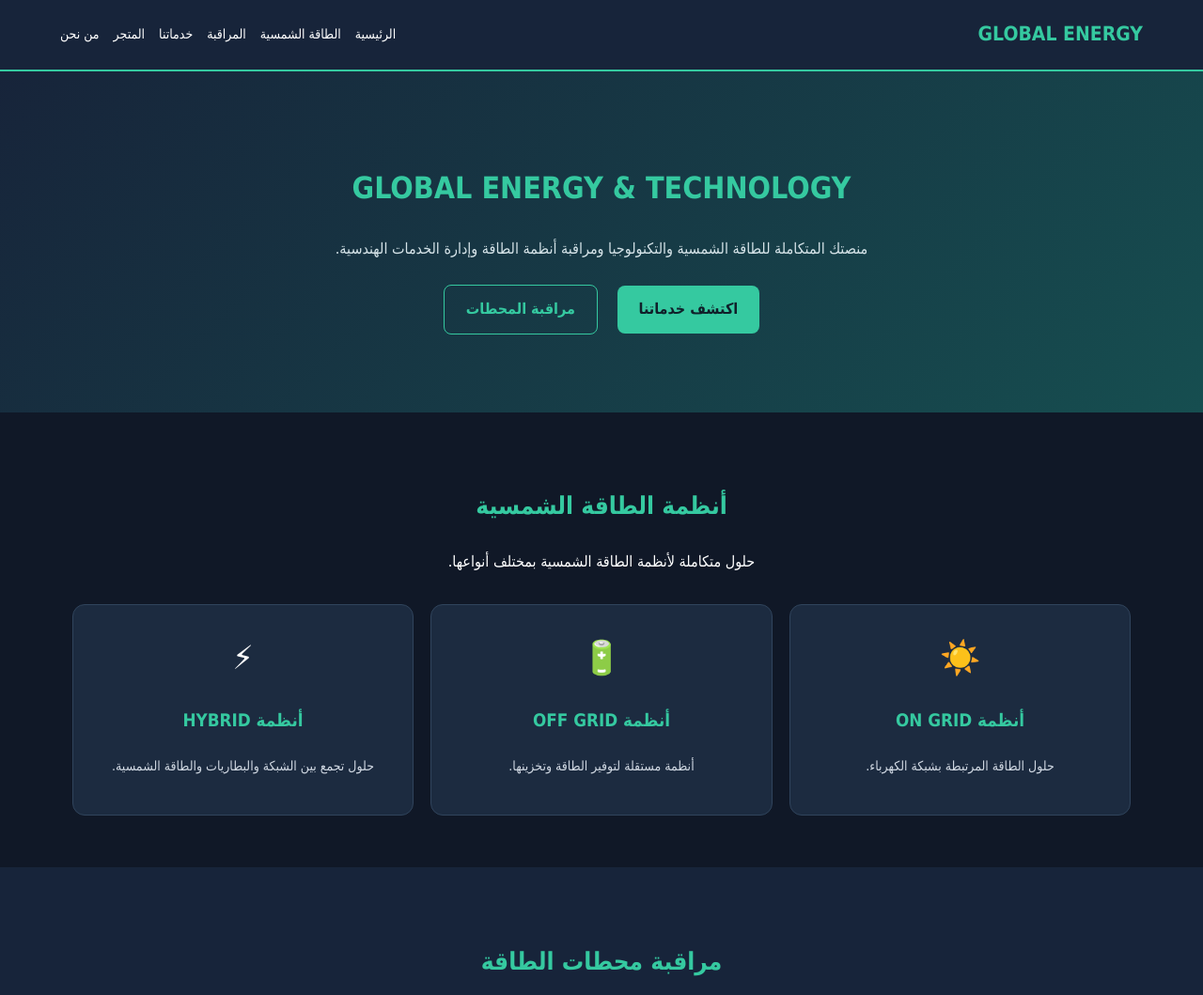
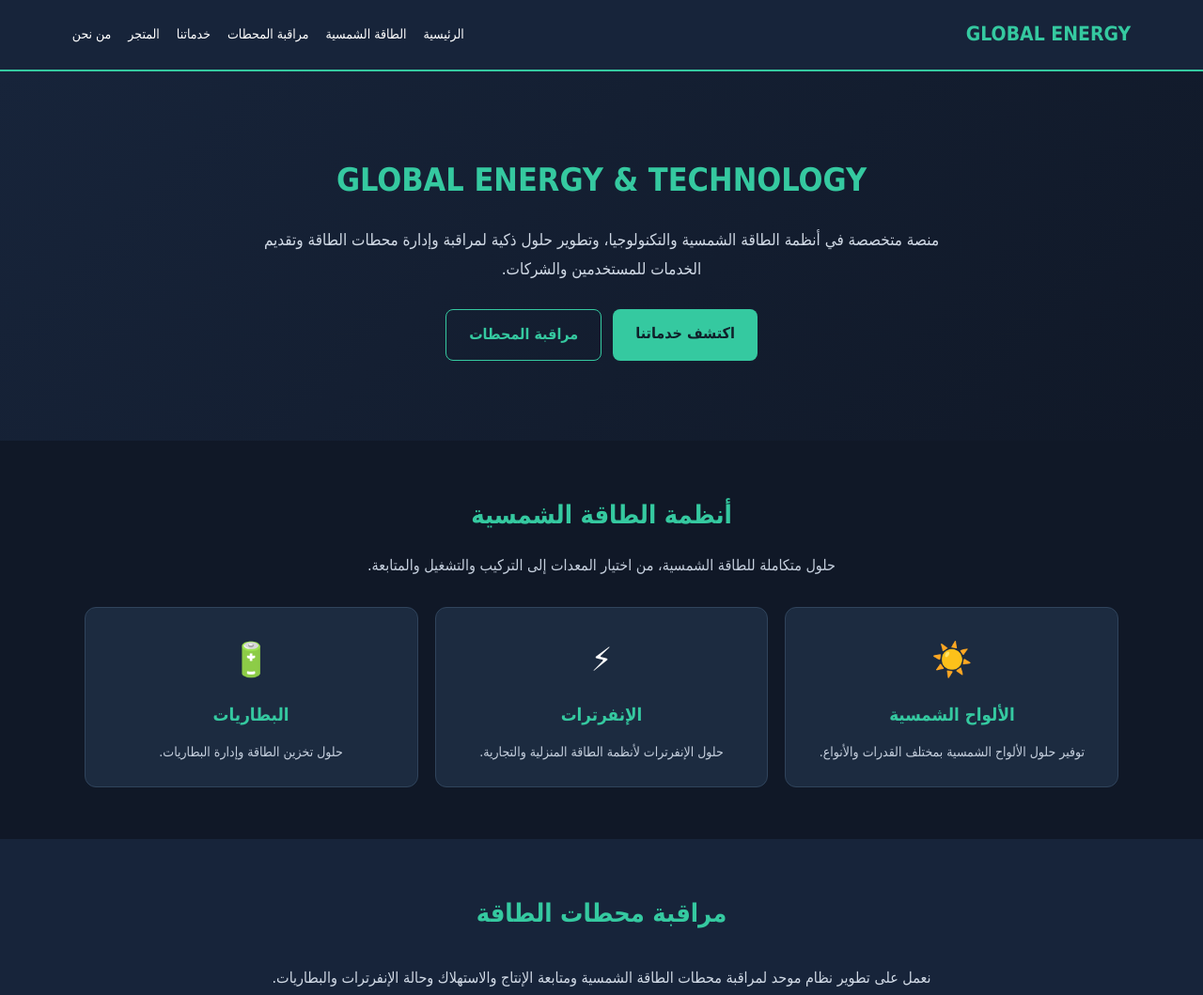
Before and after one commit to ahmedshbeta176-star/global-energy-technology, a plain HTML site: page index.html in a window 1280 px wide. Shown: the top 1059 px of the page at 94% size. Drawn offline with Linux system fonts and the light colour scheme.

Commit message:
Update index.html

```diff
--- a/index.html
+++ b/index.html
@@ -1,42 +1,211 @@
-
 <!DOCTYPE html>
 <html lang="ar" dir="rtl">
 <head>
 <meta charset="UTF-8">
 <meta name="viewport" content="width=device-width, initial-scale=1.0">
+<meta name="description" content="GLOBAL ENERGY & TECHNOLOGY - حلول الطاقة الشمسية والتكنولوجيا ومراقبة الأنظمة">
 <title>GLOBAL ENERGY & TECHNOLOGY</title>
+
 <style>
-*{box-sizing:border-box}
-html{scroll-behavior:smooth}
-body{margin:0;font-family:Tahoma,Arial,sans-serif;background:#101827;color:white;line-height:1.8}
-header{background:#17243a;padding:18px 5%;display:flex;justify-content:space-between;align-items:center;flex-wrap:wrap;gap:12px;border-bottom:2px solid #35c9a0}
-.logo{font-size:21px;font-weight:bold;color:#35c9a0}
-nav{display:flex;gap:15px;flex-wrap:wrap}
-nav a{color:white;text-decoration:none;font-size:14px}
-nav a:hover{color:#35c9a0}
-.hero{text-align:center;padding:75px 20px;background:linear-gradient(135deg,#17243a,#164e50)}
-.hero h1{font-size:32px;color:#35c9a0}
-.hero p{max-width:650px;margin:15px auto;color:#d5e3e8}
-.btn{display:inline-block;padding:11px 23px;margin:8px;border-radius:8px;background:#35c9a0;color:#10202a;text-decoration:none;font-weight:bold}
-.btn.secondary{background:transparent;border:1px solid #35c9a0;color:#35c9a0}
-section{padding:55px 6%;text-align:center}
-.section-title{color:#35c9a0;font-size:26px}
-.cards{display:grid;grid-template-columns:repeat(auto-fit,minmax(220px,1fr));gap:18px;margin-top:30px}
-.card{background:#1c2b40;padding:25px 18px;border-radius:13px;border:1px solid #30445c}
-.card h3{color:#35c9a0}
-.card p{color:#d0d8e2;font-size:14px}
-.icon{font-size:35px}
-.about{background:#17243a}
-footer{background:#0b1220;text-align:center;padding:25px;color:#aebdca;font-size:13px}
+* {
+    box-sizing: border-box;
+    margin: 0;
+    padding: 0;
+}
+
+html {
+    scroll-behavior: smooth;
+}
+
+body {
+    font-family: Tahoma, Arial, sans-serif;
+    background: #101827;
+    color: #ffffff;
+    line-height: 1.8;
+}
+
+header {
+    background: #17243a;
+    padding: 18px 6%;
+    display: flex;
+    justify-content: space-between;
+    align-items: center;
+    flex-wrap: wrap;
+    gap: 15px;
+    border-bottom: 2px solid #35c9a0;
+}
+
+.logo {
+    color: #35c9a0;
+    font-size: 21px;
+    font-weight: bold;
+}
+
+nav {
+    display: flex;
+    flex-wrap: wrap;
+    gap: 18px;
+}
+
+nav a {
+    color: white;
+    text-decoration: none;
+    font-size: 14px;
+}
+
+nav a:hover {
+    color: #35c9a0;
+}
+
+.hero {
+    text-align: center;
+    padding: 85px 20px;
+    background: linear-gradient(135deg, #17243a, #101827);
+}
+
+.hero h1 {
+    color: #35c9a0;
+    font-size: 34px;
+    margin-bottom: 18px;
+}
+
+.hero p {
+    max-width: 750px;
+    margin: auto;
+    color: #d0d9e5;
+    font-size: 17px;
+}
+
+.buttons {
+    margin-top: 28px;
+    display: flex;
+    justify-content: center;
+    flex-wrap: wrap;
+    gap: 12px;
+}
+
+.btn {
+    display: inline-block;
+    padding: 12px 24px;
+    background: #35c9a0;
+    color: #10202a;
+    border-radius: 8px;
+    text-decoration: none;
+    font-weight: bold;
+}
+
+.btn.secondary {
+    background: transparent;
+    border: 1px solid #35c9a0;
+    color: #35c9a0;
+}
+
+section {
+    padding: 55px 7%;
+}
+
+.section-title {
+    text-align: center;
+    color: #35c9a0;
+    font-size: 27px;
+    margin-bottom: 30px;
+}
+
+.section-description {
+    text-align: center;
+    color: #c5cfdd;
+    max-width: 750px;
+    margin: -15px auto 30px;
+}
+
+.cards {
+    display: grid;
+    grid-template-columns: repeat(auto-fit, minmax(220px, 1fr));
+    gap: 18px;
+}
+
+.card {
+    background: #1c2b40;
+    border: 1px solid #30445c;
+    border-radius: 12px;
+    padding: 24px;
+    text-align: center;
+    transition: 0.2s;
+}
+
+.card:hover {
+    border-color: #35c9a0;
+    transform: translateY(-3px);
+}
+
+.icon {
+    font-size: 35px;
+    margin-bottom: 10px;
+}
+
+.card h3 {
+    color: #35c9a0;
+    margin-bottom: 10px;
+}
+
+.card p {
+    color: #c5cfdd;
+    font-size: 14px;
+}
+
+.highlight {
+    background: #17243a;
+    text-align: center;
+}
+
+.highlight p {
+    max-width: 750px;
+    margin: auto;
+    color: #d0d9e5;
+}
+
+footer {
+    background: #0b1220;
+    text-align: center;
+    padding: 25px 15px;
+    color: #bdc9d5;
+    font-size: 13px;
+}
+
+footer p {
+    margin: 5px;
+}
+
+@media (max-width: 600px) {
+    header {
+        justify-content: center;
+        text-align: center;
+    }
+
+    nav {
+        justify-content: center;
+    }
+
+    .hero h1 {
+        font-size: 26px;
+    }
+
+    section {
+        padding: 40px 18px;
+    }
+}
 </style>
 </head>
+
 <body>
+
 <header>
     <div class="logo">GLOBAL ENERGY</div>
+
     <nav>
         <a href="#home">الرئيسية</a>
         <a href="#solar">الطاقة الشمسية</a>
-<a href="#monitoring">المراقبة</a>
+        <a href="monitor.html">مراقبة المحطات</a>
         <a href="#services">خدماتنا</a>
         <a href="#store">المتجر</a>
         <a href="#about">من نحن</a>
@@ -45,54 +214,117 @@ footer{background:#0b1220;text-align:center;padding:25px;color:#aebdca;font-size
 
 <div class="hero" id="home">
     <h1>GLOBAL ENERGY & TECHNOLOGY</h1>
-<p>منصتك المتكاملة للطاقة الشمسية والتكنولوجيا ومراقبة أنظمة الطاقة وإدارة الخدمات الهندسية.</p>
+
+    <p>
+        منصة متخصصة في أنظمة الطاقة الشمسية والتكنولوجيا،
+        وتطوير حلول ذكية لمراقبة وإدارة محطات الطاقة
+        وتقديم الخدمات للمستخدمين والشركات.
+    </p>
+
+    <div class="buttons">
         <a class="btn" href="#solar">اكتشف خدماتنا</a>
-<a class="btn secondary" href="#monitoring">مراقبة المحطات</a>
+        <a class="btn secondary" href="monitor.html">مراقبة المحطات</a>
+    </div>
 </div>
 
 <section id="solar">
     <h2 class="section-title">أنظمة الطاقة الشمسية</h2>
-<p>حلول متكاملة لأنظمة الطاقة الشمسية بمختلف أنواعها.</p>
+
+    <p class="section-description">
+        حلول متكاملة للطاقة الشمسية، من اختيار المعدات
+        إلى التركيب والتشغيل والمتابعة.
+    </p>
+
     <div class="cards">
-<div class="card"><div class="icon">☀️</div><h3>أنظمة ON GRID</h3><p>حلول الطاقة المرتبطة بشبكة الكهرباء.</p></div>
-<div class="card"><div class="icon">🔋</div><h3>أنظمة OFF GRID</h3><p>أنظمة مستقلة لتوفير الطاقة وتخزينها.</p></div>
-<div class="card"><div class="icon">⚡</div><h3>أنظمة HYBRID</h3><p>حلول تجمع بين الشبكة والبطاريات والطاقة الشمسية.</p></div>
+        <div class="card">
+            <div class="icon">☀️</div>
+            <h3>الألواح الشمسية</h3>
+            <p>توفير حلول الألواح الشمسية بمختلف القدرات والأنواع.</p>
+        </div>
+
+        <div class="card">
+            <div class="icon">⚡</div>
+            <h3>الإنفرترات</h3>
+            <p>حلول الإنفرترات لأنظمة الطاقة المنزلية والتجارية.</p>
+        </div>
+
+        <div class="card">
+            <div class="icon">🔋</div>
+            <h3>البطاريات</h3>
+            <p>حلول تخزين الطاقة وإدارة البطاريات.</p>
+        </div>
     </div>
 </section>
 
-<section id="monitoring" class="about">
+<section class="highlight">
     <h2 class="section-title">مراقبة محطات الطاقة</h2>
-<p>منصة مستقبلية لمتابعة أداء محطات الطاقة الشمسية ومراقبة الإنفرترات والبطاريات من مكان واحد.</p>
-<div class="cards">
-<div class="card"><div class="icon">📊</div><h3>متابعة الإنتاج</h3><p>عرض بيانات إنتاج الطاقة واستهلاكها.</p></div>
-<div class="card"><div class="icon">🔔</div><h3>التنبيهات</h3><p>التنبيه عند وجود أعطال أو انخفاض في الأداء.</p></div>
-<div class="card"><div class="icon">🌐</div><h3>إدارة المحطات</h3><p>إدارة عدة محطات من لوحة متابعة موحدة.</p></div>
+
+    <p>
+        نعمل على تطوير نظام موحد لمراقبة محطات الطاقة الشمسية
+        ومتابعة الإنتاج والاستهلاك وحالة الإنفرترات والبطاريات.
+    </p>
+
+    <div class="buttons">
+        <a class="btn" href="monitor.html">الدخول إلى نظام المراقبة</a>
     </div>
-<p><small>خدمات المراقبة الفعلية سيتم تفعيلها في مراحل التطوير القادمة.</small></p>
 </section>
 
 <section id="services">
     <h2 class="section-title">خدماتنا</h2>
+
     <div class="cards">
-<div class="card"><div class="icon">🛠️</div><h3>الصيانة والتركيب</h3><p>خدمات فنية لأنظمة الطاقة الشمسية.</p></div>
-<div class="card"><div class="icon">👨‍🔧</div><h3>دليل الفنيين</h3><p>منصة للتعريف بمقدمي الخدمات الفنية.</p></div>
-<div class="card"><div class="icon">💡</div><h3>الاستشارات الهندسية</h3><p>حلول واستشارات في مجال الطاقة والتكنولوجيا.</p></div>
+        <div class="card">
+            <div class="icon">🛠️</div>
+            <h3>خدمات فنية</h3>
+            <p>خدمات التركيب والصيانة والدعم الفني لأنظمة الطاقة.</p>
+        </div>
+
+        <div class="card">
+            <div class="icon">👨‍🔧</div>
+            <h3>دليل مقدمي الخدمات</h3>
+            <p>الوصول إلى الفنيين ومقدمي خدمات الطاقة الشمسية.</p>
+        </div>
+
+        <div class="card">
+            <div class="icon">📋</div>
+            <h3>الاستشارات الهندسية</h3>
+            <p>خدمات الاستشارات والحلول الهندسية المتخصصة.</p>
+        </div>
     </div>
 </section>
 
-<section id="store" class="about">
-<h2 class="section-title">المتجر الإلكتروني</h2>
-<p>مساحة مخصصة لعرض منتجات ومعدات الطاقة الشمسية.</p>
+<section id="store">
+    <h2 class="section-title">المتجر</h2>
+
+    <p class="section-description">
+        مساحة مخصصة لعرض منتجات ومعدات الطاقة الشمسية
+        وربط التجار بالعملاء.
+    </p>
+
     <div class="cards">
-<div class="card"><div class="icon">🔌</div><h3>الإنفرترات</h3><p>عرض أجهزة تحويل الطاقة.</p></div>
-<div class="card"><div class="icon">🔋</div><h3>البطاريات</h3><p>منتجات تخزين الطاقة.</p></div>
-<div class="card"><div class="icon">☀️</div><h3>الألواح الشمسية</h3><p>عرض ألواح ومستلزمات الطاقة الشمسية.</p></div>
+        <div class="card">
+            <div class="icon">🛒</div>
+            <h3>منتجات الطاقة</h3>
+            <p>الألواح والإنفرترات والبطاريات ومستلزمات الطاقة.</p>
+        </div>
+
+        <div class="card">
+            <div class="icon">🏪</div>
+            <h3>التجار والموردون</h3>
+            <p>مساحة مستقبلية للتجار لعرض منتجاتهم وخدماتهم.</p>
+        </div>
     </div>
 </section>
 
-<section id="about">
+<section id="about" class="highlight">
     <h2 class="section-title">من نحن</h2>
-<p>GLOBAL ENERGY & TECHNOLOGY مشروع يهدف إلى بناء منصة عالمية تجمع الطاقة الشمسية والتكنولوجيا والخدمات الهندسية والتجارة ومراقبة أنظمة الطاقة.</p>
+
+    <p>
+        GLOBAL ENERGY & TECHNOLOGY منصة تهدف إلى تطوير
+        قطاع الطاقة الشمسية والتكنولوجيا، وتسهيل الوصول
+        إلى الخدمات والمعلومات والحلول الحديثة،
+        وبناء شبكة عمل متكاملة قابلة للتوسع عالمياً.
+    </p>
 </section>
 
 <footer>
@@ -100,5 +332,6 @@ footer{background:#0b1220;text-align:center;padding:25px;color:#aebdca;font-size
     <p>نحو مستقبل أكثر ذكاءً واستدامة</p>
     <p>© 2026 جميع الحقوق محفوظة</p>
 </footer>
+
 </body>
 </html>
```
Lines whose indentation alone changed are shown as unchanged.
